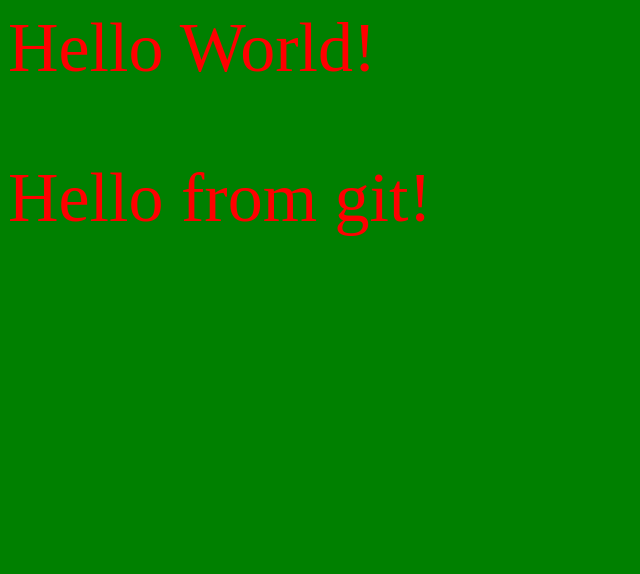
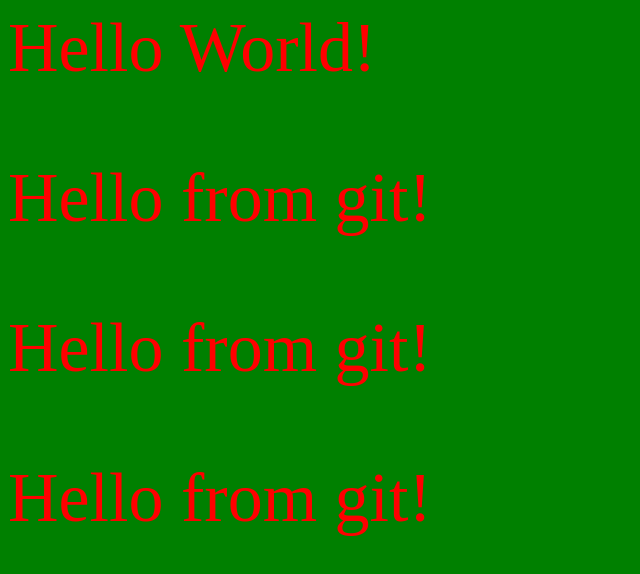
Before and after one commit to EvhenSorokolit/softserv, a plain HTML site: page index.html in a window 1280 px wide. Shown: the whole page, without its empty margins (0-640 px from the left). Drawn offline with Linux system fonts and the light colour scheme.

Commit message:
addd 3 times

```diff
--- a/index.html
+++ b/index.html
@@ -7,6 +7,6 @@
 
 <p style= "color: red; test-align: center; font-size: 70px;"> Hello World! </p>
 <p style= "color: red; test-align: center; font-size: 70px;"> Hello from git! </p>
-
+<p style= "color: red; test-align: center; font-size: 70px;"> Hello from git! </p><p style= "color: red; test-align: center; font-size: 70px;"> Hello from git! </p>
 </body>
 </html>
```
